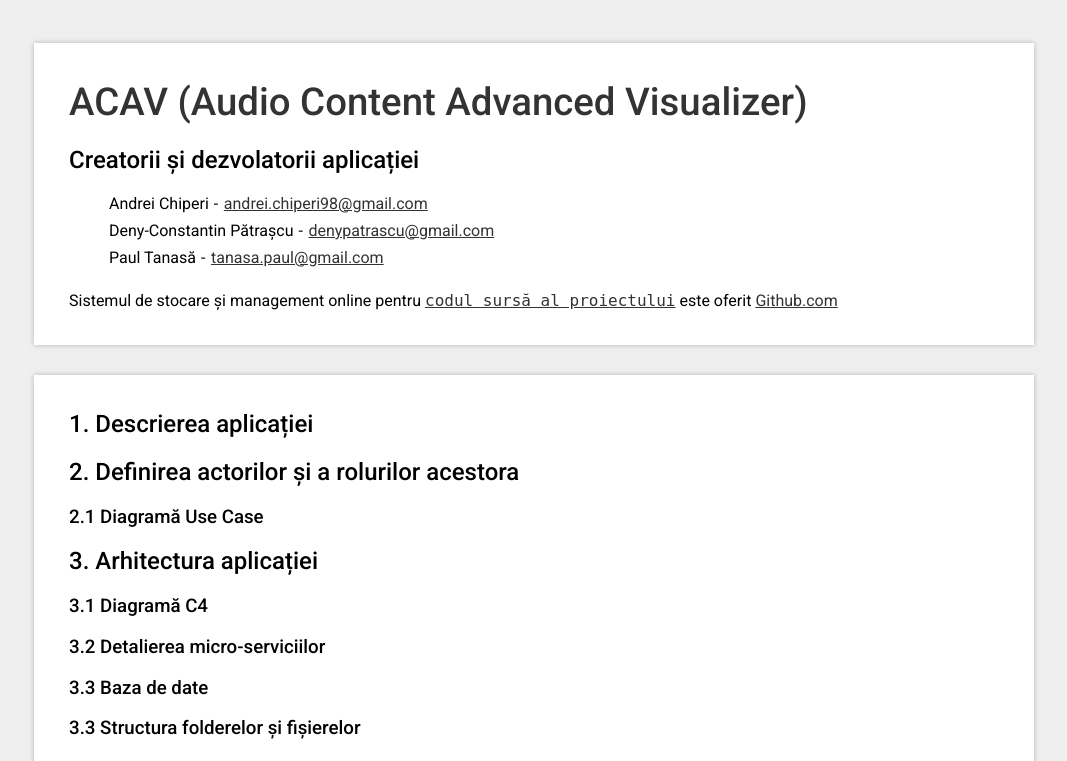
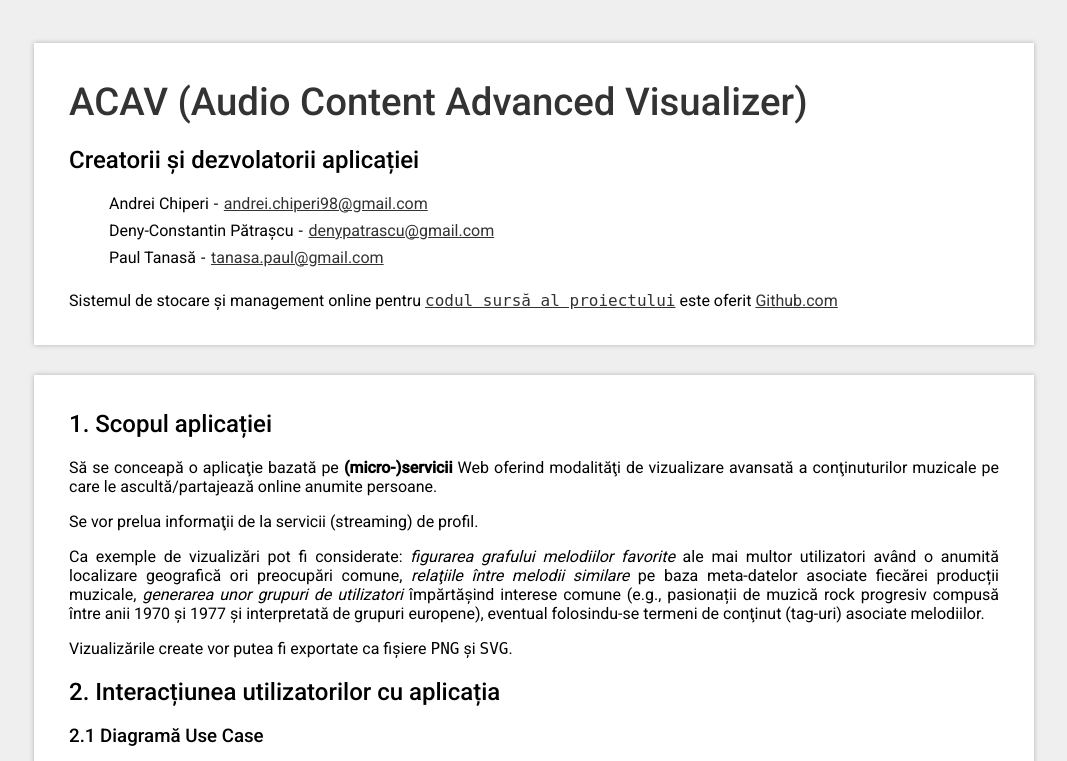
Before and after one commit to chiperiandrei/acav, a web app: file Scholarly/index.html in a window 1280 px wide. Shown: the top 761 px of the page, without its empty margins (106-1173 px from the left). Run offline with its HTML, style and script files only (its server is not run), Linux system fonts and the light colour scheme; some libraries are stand-ins or nearby versions; grey boxes are pictures that could not be loaded.

Commit message:
Scholarly

```diff
--- a/Scholarly/css/documentation.css
+++ b/Scholarly/css/documentation.css
@@ -68,3 +68,11 @@ main p {
 footer p {
   text-align: justify;
 }
+
+footer .bibliography a, footer .tools a {
+  text-decoration: none;
+}
+
+footer .bibliography a:hover, footer .tools a:hover {
+  text-decoration: underline;
+}
--- a/Scholarly/index.html
+++ b/Scholarly/index.html
@@ -62,46 +62,86 @@
         </section>
         <section class="github">
             <span>Sistemul de stocare şi management online pentru</span>
-            <a href="https://github.com/paul-tanasa/acav" alt="Github ACAV" target="_blank"><code>codul sursă al proiectului</code></a>
-            <span>este oferit <a href="https://github.com" alt="Github" target="_blank">Github.com</a></span>
+            <a href="https://github.com/paul-tanasa/acav" target="_blank"><code>codul sursă al proiectului</code></a>
+            <span>este oferit <a href="https://github.com" target="_blank">Github.com</a></span>
         </section>
     </header>
     <main>
         <section>
-            <h2>1. Descrierea aplicației</h2>
+            <h2>1. Scopul aplicației</h2>
+            <p>Să se conceapă o aplicaţie bazată pe <strong>(micro-)servicii</strong> Web oferind modalităţi de vizualizare avansată a conţinuturilor muzicale pe care le ascultă/partajează online anumite persoane.</p>
+            <p>Se vor prelua informaţii de la servicii (streaming) de profil.</p>
+            <p>Ca exemple de vizualizări pot fi considerate: <em>figurarea grafului melodiilor favorite</em> ale mai multor utilizatori având o anumită localizare geografică ori preocupări comune, <em>relaţiile între melodii similare</em> pe baza meta-datelor asociate fiecărei producții muzicale, <em>generarea unor grupuri de utilizatori</em> împărtăşind interese comune (e.g., pasionații de muzică rock progresiv compusă între anii 1970 și 1977 și interpretată de grupuri europene), eventual folosindu-se termeni de conţinut (tag-uri) asociate melodiilor.</p>
+            <p>Vizualizările create vor putea fi exportate ca fișiere <code>PNG</code> și <code>SVG</code>.</p>
         </section>
         <section>
-            <h2>2. Definirea actorilor și a rolurilor acestora</h2>
+            <h2>2. Interacțiunea utilizatorilor cu aplicația</h2>
             <section>
                 <h3>2.1 Diagramă Use Case</h3>
-                <!-- <figure typeof="sa:image" class="center">
-                    <img src="" alt="Diagramă Use Case" style="width: 100%">
+                <figure typeof="sa:image" class="center">
+                    <img src="../Diagrams/use-case.svg" alt="Diagramă Use Case" style="width: 100%">
                     <figcaption>Fig. 0: Diagramă Use Case</figcaption>
-                </figure> -->
+                </figure>
             </section>
         </section>
         <section>
             <h2>3. Arhitectura aplicației</h2>
         </section>
         <section>
-            <h3>3.1 Diagramă C4</h3>
-            <h3>3.2 Detalierea micro-serviciilor</h3>
+            <h3>3.1 Overview asupra proiectului</h3>
+            <figure typeof="sa:image" class="center">
+                <img src="../Diagrams/overview.svg" alt="Diagramă Overviewe" style="width: 100%">
+                <figcaption>Fig. 1: Diagramă Overview</figcaption>
+            </figure>
+            <figure typeof="sa:image" class="center">
+                <img src="../Diagrams/user-latest-updates.svg" alt="Diagramă Overviewe (latest update)" style="width: 100%">
+                <figcaption>Fig. 2: Diagramă Overview (latest update)</figcaption>
+            </figure>
+            <h3>3.2 Detalierea unui micro-serviciu</h3>
+            <figure typeof="sa:image" class="center">
+                <iframe src="../Diagrams/Spotify/html/1.html" style="width: 400px; border: none"></iframe>
+                <figcaption>Fig. 3: Diagramă Spotify 1</figcaption>
+            </figure>
+            <figure typeof="sa:image" class="center">
+                <iframe src="../Diagrams/Spotify/html/2.html" style="width: 100%; min-height: 800px; border: none;"></iframe>
+                <figcaption>Fig. 4: Diagramă Spotify 2</figcaption>
+            </figure>
             <h3>3.3 Baza de date</h3>
-            <h3>3.3 Structura folderelor și fișierelor</h3>
+            <p>TBC</p>
         </section>
         <section>
             <h2>4. Funcționalitățile aplicației</h2>
-            <section style="padding-left: 20px">
-            </section>
+            <p>TBC</p>
+            <!-- <section style="padding-left: 20px"></section> -->
         </section>
         <section>
             <h2>5. Stagiile de dezvoltare ale proiectului</h2>
+            <p>TBC</p>
         </section>
     </main>
     <footer>
         <section>
+            <h2>7. Tool-uri utilizate</h2>
+            <ol class="tools">
+                <li>
+                    <a href="https://www.draw.io/">draw.io</a>
+                </li>
+                <li>
+                    <a href="https://www.lucidchart.com/">lucidchart.com</a>
+                </li>
+            </ol>
             <h2>6. Bibliografie</h2>
-            <ol></ol>
+            <ol class="bibliography">
+                <li>
+                    <a href="https://profs.info.uaic.ro/~busaco/teach/courses/web/web-film.html">profs.info.uaic.ro/~busaco/teach/courses/web [Week12 - Web service, architecture, microservice, serverless]</a>
+                </li>
+                <li>
+                    <a href="https://www.elastic.co/">elastic.co</a>
+                </li>
+                <li>
+                    <a href="https://developer.spotify.com/documentation/web-api/">developer.spotify.com/documentation/web-api</a>
+                </li>
+            </ol>
         </section>
     </footer>
 </body>
```
